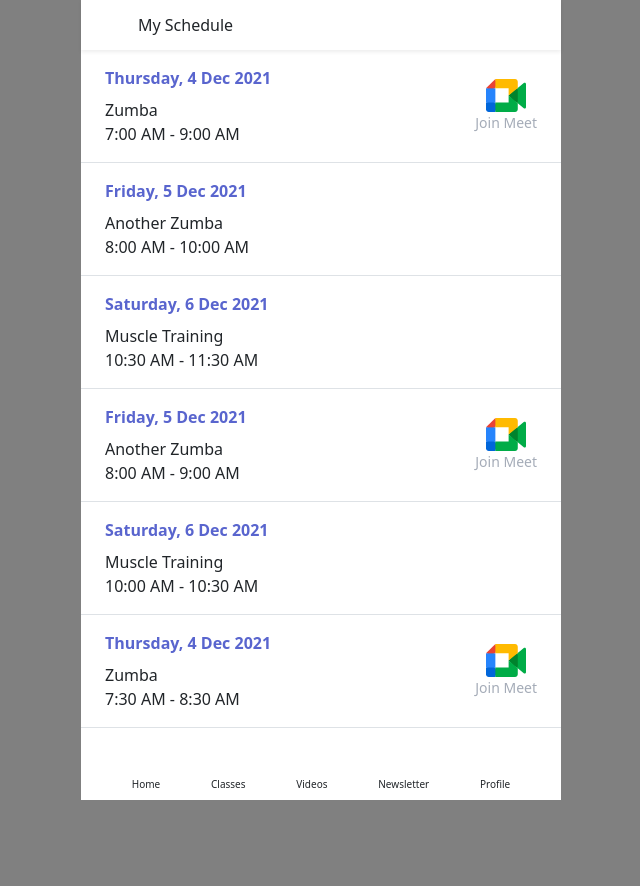
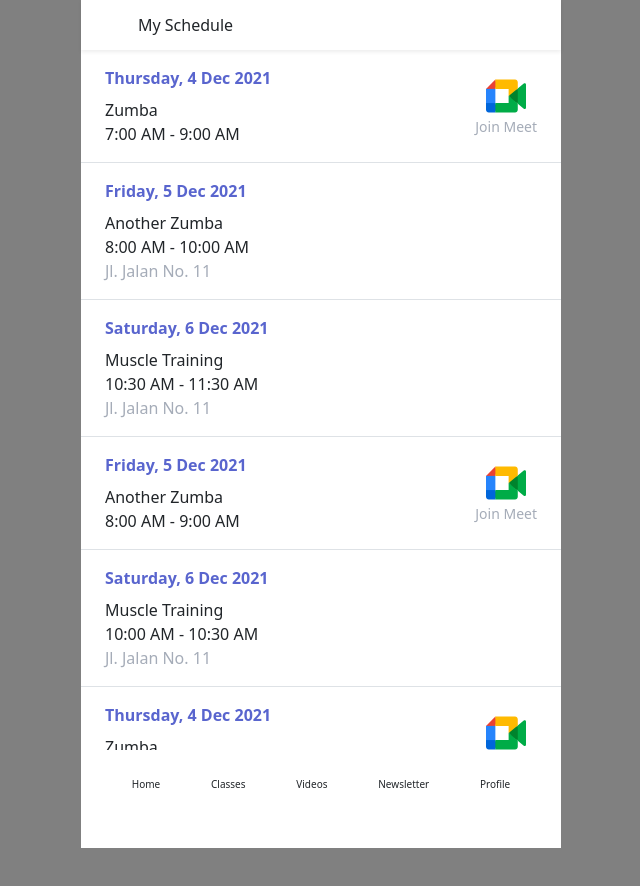
Before and after one commit to mugeki/gym-membership-FE, a Next.js app: page /profile/schedule in a window 1280 px wide. Shown: the top 886 px of the page, without its empty margins (319-959 px from the left). Before the commit the page ends 800 px from the top, so only its background shows below. Built offline with nearby package versions, Linux system fonts and the light colour scheme; some icons are missing.

Commit message:
update classes json

```diff
--- a/components/elements/ScheduleItem.js
+++ b/components/elements/ScheduleItem.js
@@ -7,6 +7,8 @@ export default function ScheduleItem({ entries }) {
 	const { formatDatetime } = useFormatDatetime();
 	const dateStart = formatDatetime(entries.date_start);
 	const dateEnd = formatDatetime(entries.date_end);
+	const regexUrl =
+		/https?:\/\/(www\.)?[-a-zA-Z0-9@:%._\+~#=]{1,256}\.[a-zA-Z0-9()]{1,6}\b([-a-zA-Z0-9()@:%_\+.~#?&//=]*)/;
 	return (
 		<div className="d-flex justify-content-between align-items-center border-0 border-bottom p-4 py-3">
 			<div className="d-flex flex-column">
@@ -19,14 +21,17 @@ export default function ScheduleItem({ entries }) {
 					{dateStart.hours}:{dateStart.minutes} {dateStart.period} -{" "}
 					{dateEnd.hours}:{dateEnd.minutes} {dateEnd.period}
 				</p>
+				{!regexUrl.test(entries.location) && (
+					<p className="m-0 text-light">{entries.location}</p>
+				)}
 			</div>
-			{entries.meet_url && (
-				<Link href={entries.meet_url} passHref>
+			{regexUrl.test(entries.location) && (
+				<Link href={entries.location} passHref>
 					<div
 						className="d-flex flex-column align-items-center"
 						style={{ cursor: "pointer" }}
 					>
-						<Icon icon="logos:google-meet" width="40" />
+						<Icon icon="logos:google-meet" height="40" width="40" />
 						<p className="m-0 text-light" style={{ fontSize: "14px" }}>
 							Join Meet
 						</p>
--- a/mock_data/classes.json
+++ b/mock_data/classes.json
@@ -10,21 +10,23 @@
 			"url_image": "https://images.unsplash.com/photo-1594737626072-90dc274bc2bd?ixlib=rb-1.2.1&ixid=MnwxMjA3fDF8MHxwaG90by1wYWdlfHx8fGVufDB8fHx8&auto=format&fit=crop&w=880&q=80",
 			"date_start": "2021-12-16T07:00:00.000Z",
 			"date_end": "2021-12-16T09:00:00.000Z",
-			"meet_url": "https://meet.google.com/ktx-tiyu-oof"
+			"location": "https://meet.google.com/ktx-tiyu-oof"
 		},
 		{
 			"id": 2,
 			"name": "Another Zumba",
 			"url_image": "https://images.unsplash.com/photo-1594737626072-90dc274bc2bd?ixlib=rb-1.2.1&ixid=MnwxMjA3fDF8MHxwaG90by1wYWdlfHx8fGVufDB8fHx8&auto=format&fit=crop&w=880&q=80",
 			"date_start": "2021-12-17T08:00:00.000Z",
-			"date_end": "2021-12-17T10:00:00.000Z"
+			"date_end": "2021-12-17T10:00:00.000Z",
+			"location": "Jl. Jalan No. 11"
 		},
 		{
 			"id": 3,
 			"name": "Muscle Training",
 			"url_image": "https://images.unsplash.com/photo-1594737626072-90dc274bc2bd?ixlib=rb-1.2.1&ixid=MnwxMjA3fDF8MHxwaG90by1wYWdlfHx8fGVufDB8fHx8&auto=format&fit=crop&w=880&q=80",
 			"date_start": "2021-12-18T10:30:00.000Z",
-			"date_end": "2021-12-18T11:30:00.000Z"
+			"date_end": "2021-12-18T11:30:00.000Z",
+			"location": "Jl. Jalan No. 11"
 		},
 		{
 			"id": 4,
@@ -32,14 +34,15 @@
 			"url_image": "https://images.unsplash.com/photo-1594737626072-90dc274bc2bd?ixlib=rb-1.2.1&ixid=MnwxMjA3fDF8MHxwaG90by1wYWdlfHx8fGVufDB8fHx8&auto=format&fit=crop&w=880&q=80",
 			"date_start": "2021-12-17T08:00:00.000Z",
 			"date_end": "2021-12-17T09:00:00.000Z",
-			"meet_url": "https://meet.google.com/ktx-tiyu-oof"
+			"location": "https://meet.google.com/ktx-tiyu-oof"
 		},
 		{
 			"id": 5,
 			"name": "Muscle Training",
 			"url_image": "https://images.unsplash.com/photo-1594737626072-90dc274bc2bd?ixlib=rb-1.2.1&ixid=MnwxMjA3fDF8MHxwaG90by1wYWdlfHx8fGVufDB8fHx8&auto=format&fit=crop&w=880&q=80",
 			"date_start": "2021-12-18T10:00:00.000Z",
-			"date_end": "2021-12-18T10:30:00.000Z"
+			"date_end": "2021-12-18T10:30:00.000Z",
+			"location": "Jl. Jalan No. 11"
 		},
 		{
 			"id": 6,
@@ -47,7 +50,7 @@
 			"url_image": "https://images.unsplash.com/photo-1594737626072-90dc274bc2bd?ixlib=rb-1.2.1&ixid=MnwxMjA3fDF8MHxwaG90by1wYWdlfHx8fGVufDB8fHx8&auto=format&fit=crop&w=880&q=80",
 			"date_start": "2021-12-16T07:30:00.000Z",
 			"date_end": "2021-12-16T08:30:00.000Z",
-			"meet_url": "https://meet.google.com/ktx-tiyu-oof"
+			"location": "https://meet.google.com/ktx-tiyu-oof"
 		}
 	]
 }
```
